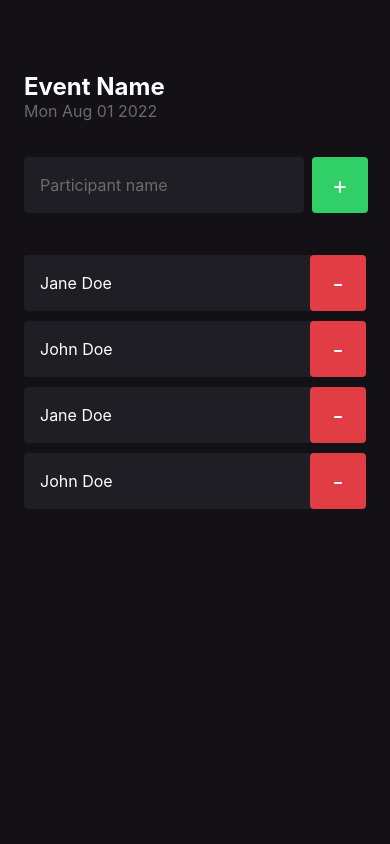
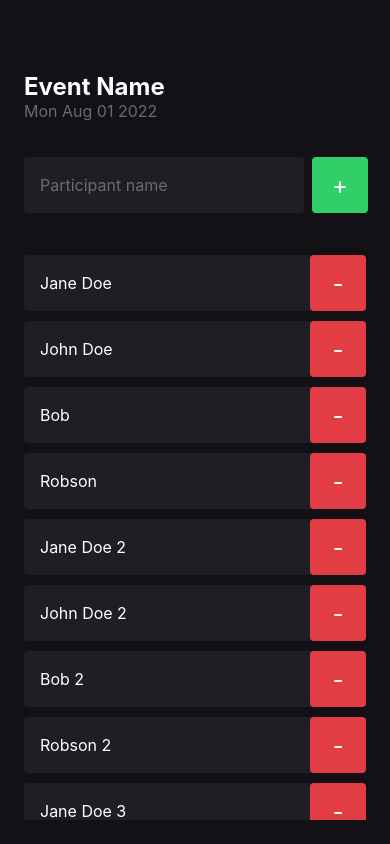
Before and after one commit to marocss/imhere, a React Native app: screen / in a window 390 px wide. Built offline with nearby package versions, Linux system fonts and the light colour scheme.

Commit message:
fundamentos
ativando rolagem na tela

```diff
--- a/src/screens/Home/index.tsx
+++ b/src/screens/Home/index.tsx
@@ -1,15 +1,21 @@
 import { useCallback, useState } from 'react';
-import { Pressable, Text, TextInput, View } from 'react-native';
+import { Pressable, ScrollView, Text, TextInput, View } from 'react-native';
 import Participant from '../../components/Participant';
 import { styles } from './styles';
 
 const Home = () => {
   const eventName = 'Event Name'
   const eventDate = new Date().toDateString()
+  const participants = ['Jane Doe', 'John Doe', 'Bob', 'Robson',
+  'Jane Doe 2', 'John Doe 2', 'Bob 2', 'Robson 2',
+  'Jane Doe 3', 'John Doe 3', 'Bob 3', 'Robson 3']
 
-  const handleAddParticipant = () => {
-    console.log('pressed to add new participant');
-  }
+  const handleAddParticipant = useCallback(
+    () => {
+      console.log('pressed to add new participant');
+    },
+    [],
+  )
 
   const handleRemoveParticipant = useCallback(
     (name: string) => {
@@ -17,10 +23,6 @@ const Home = () => {
     },
     [],
   )
-
-  // const handleRemoveParticipant = (name: string) => {
-  //   console.log('pressed to remove participant: ', name);
-  // }
 
   return (
     <View style={styles.container}>
@@ -43,10 +45,19 @@ const Home = () => {
         </Pressable>
       </View>
 
-      <Participant name='Jane Doe' onRemovePress={handleRemoveParticipant} />
-      <Participant name='John Doe' onRemovePress={handleRemoveParticipant} />
-      <Participant name='Jane Doe' onRemovePress={handleRemoveParticipant} />
-      <Participant name='John Doe' onRemovePress={handleRemoveParticipant} />
+      <ScrollView showsVerticalScrollIndicator={false}>
+        {
+          participants.map(participant => {
+            return (
+              <Participant
+                key={participant}
+                name={participant}
+                onRemovePress={handleRemoveParticipant}
+              />
+            )
+          })
+        }
+      </ScrollView>
     </View>
   );
 };
```
